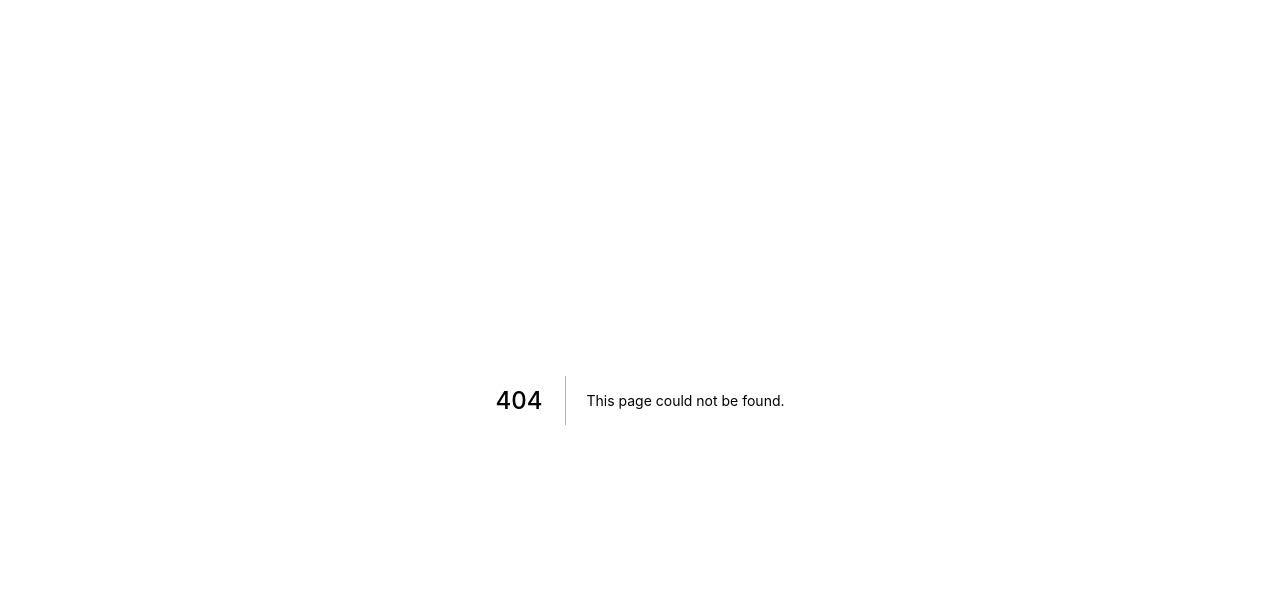
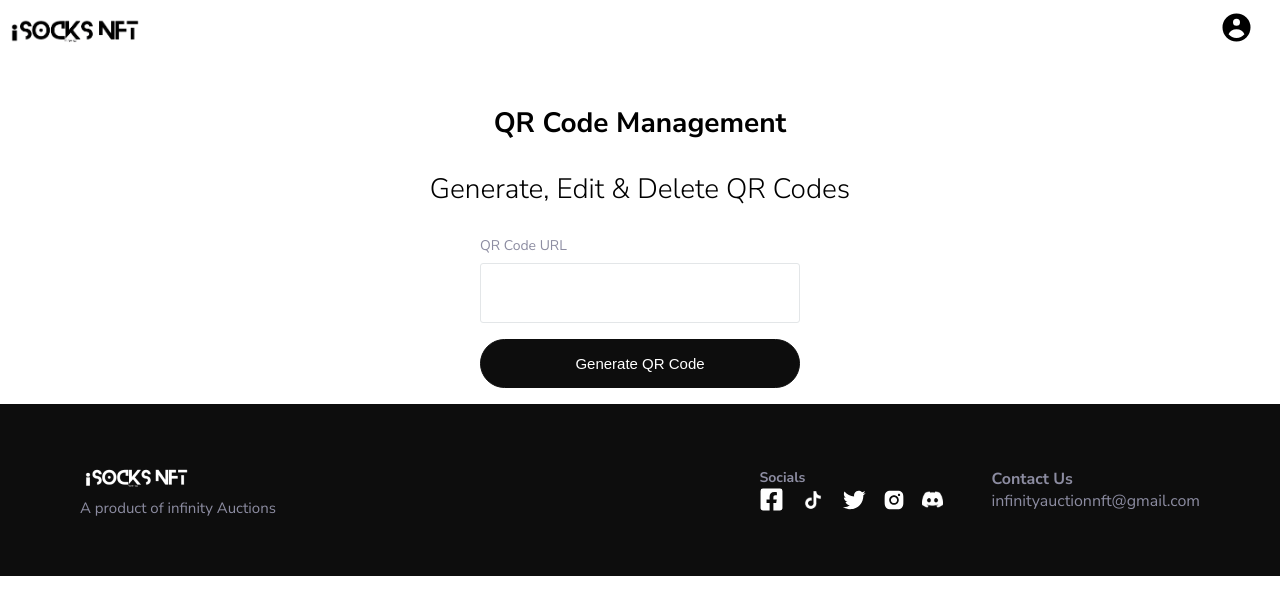
Before and after one commit to iSocks-NFTs/isocks.ai, a Next.js app: page /dashboard/admin/qr in a window 1280 px wide. Before the commit this address had no page. Shown: the top 614 px of the page. Built offline with nearby package versions, Linux system fonts and the light colour scheme.

Commit message:
create QR page

```diff
--- /dev/null
+++ b/pages/dashboard/admin/qr/index.js
@@ -0,0 +1,28 @@
+import Head from "next/head";
+import React from "react";
+import Layout from "../../../../layouts/admin_layout";
+import { AuthContext } from "../../../../context/authContext";
+import Router from "next/router";
+import QRComponent from "../../../../components/QR";
+
+const QRManagement = () => {
+  const router = Router;
+  const { isLoggedIn } = React.useContext(AuthContext);
+
+  // React.useEffect(() => {
+  //   if (!isLoggedIn) {
+  //     router.push("/dashboard/auth");
+  //   }
+  // }, [isLoggedIn, router]);
+
+  return (
+    <Layout>
+      <Head>
+        <title>iSocks | Admin QR Management</title>
+      </Head>
+      <QRComponent />
+    </Layout>
+  );
+};
+
+export default QRManagement;
```
